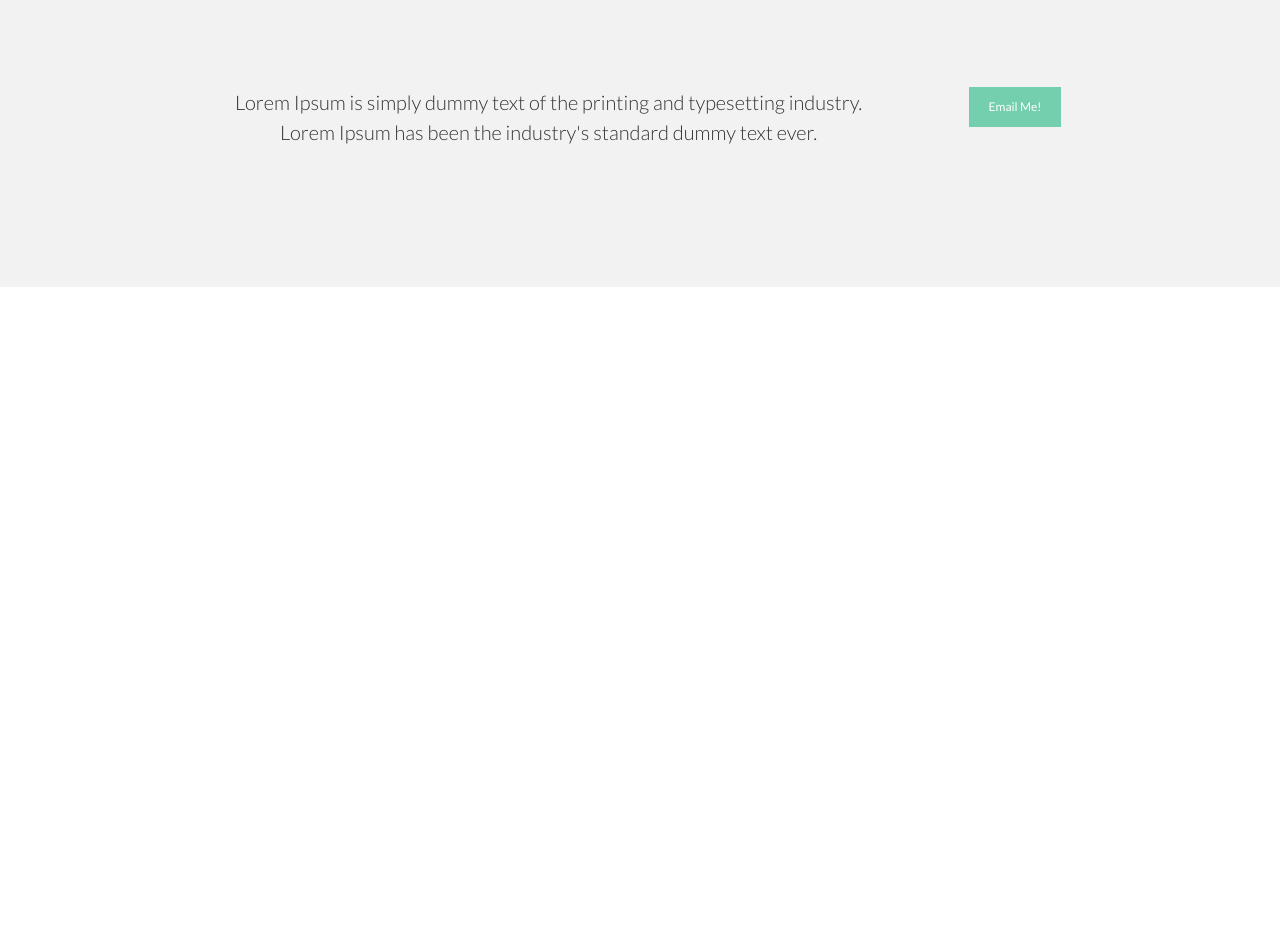
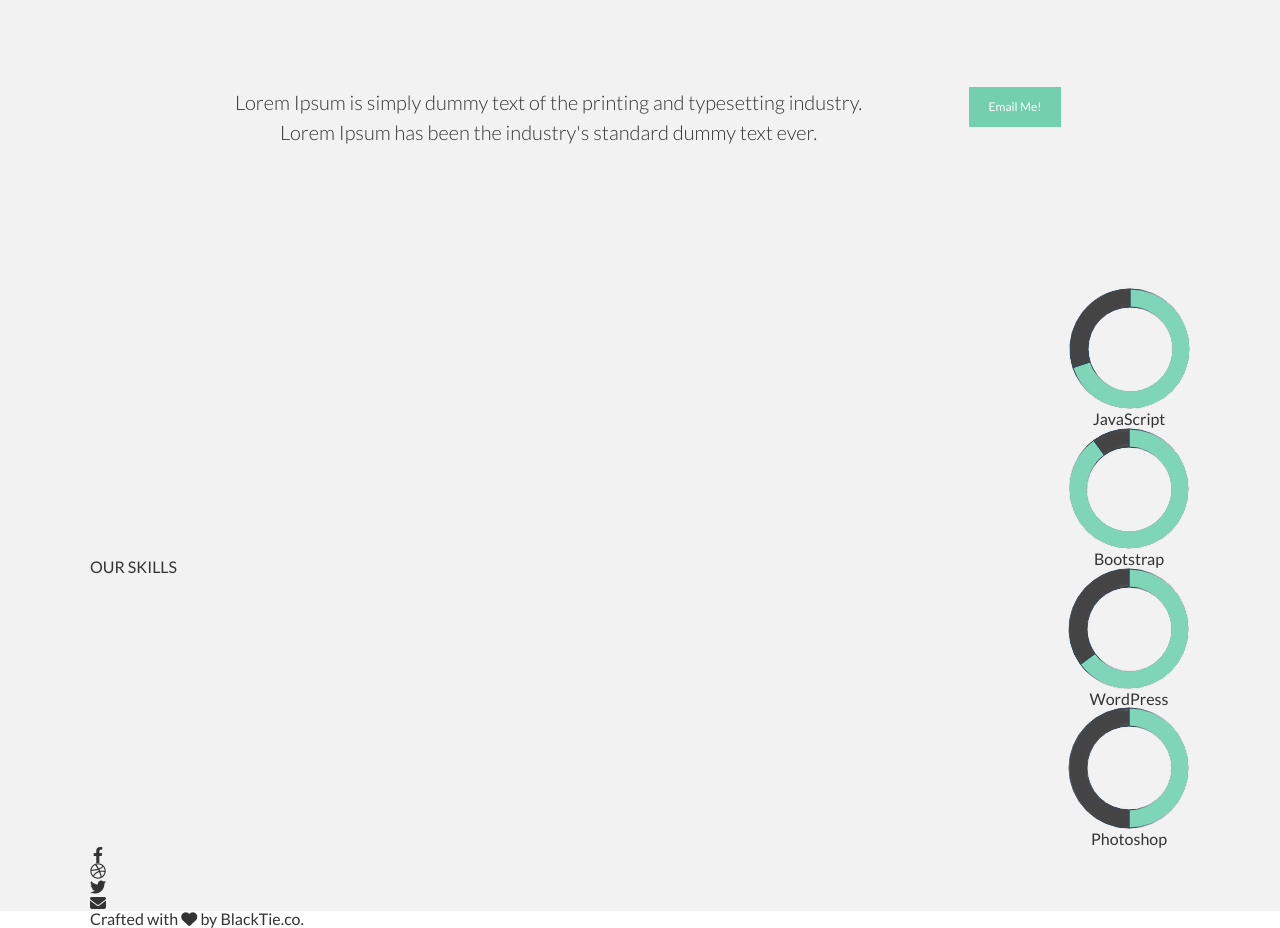
Before and after one commit to hikaru0947/Bolt-curriculum, a plain HTML site: page index.html in a window 1280 px wide. Shown: the part 1808-2736 px from the top of the page. Before the commit the page ends 2095 px from the top, so only its background shows below. Drawn offline with Linux system fonts and the light colour scheme.

Commit message:
[add]Bolt課題 Step3 section,nav,footerクラス追加

```diff
--- a/index.html
+++ b/index.html
@@ -73,19 +73,63 @@
       </article>
 
 
-      <section>
-        <div></div>
+      <section class="skills">
+        <div class="inner skills-inner">
+          <h2 class="skills-title">OUR SKILLS</h2>
+          <ul class="skills-list">
+            <li class="skills-item">
+              <img src="img/circle_01.png" alt="JavaScript">
+              <p>JavaScript</p>
+            </li>
+            <li class="skills-item">
+              <img src="img/circle_02.png" alt="Bootstrap">
+              <p>Bootstrap</p>
+            </li>
+            <li class="skills-item">
+              <img src="img/circle_03.png" alt="WordPress">
+              <p>WordPress</p>
+            </li>
+            <li class="skills-item">
+              <img src="img/circle_04.png" alt="Photoshop">
+              <p>Photoshop</p>
+            </li>
+          </ul>
+        </div>
       </section>
 
 
-      <nav>
-        <div></div>
+      <nav class="nav">
+        <div class="inner sns-inner">
+          <ul class="sns-list">
+            <li class="sns-item">
+              <div class="sns-box">
+                <i class="fa-brands fa-facebook-f"></i>
+              </div>
+            </li>
+            <li class="sns-item">
+              <div class="sns-box">
+                <i class="fa-brands fa-dribbble"></i>
+              </div>
+            </li>
+            <li class="sns-item">
+              <div class="sns-box">
+                <i class="fa-brands fa-twitter"></i>
+              </div>
+            </li>
+            <li class="sns-item">
+              <div class="sns-box">
+                <i class="fa-solid fa-envelope"></i>
+              </div>
+            </li>
+          </ul>
+        </div>
       </nav>
     </main>
 
-
-    <footer>
-      <div></div>
+    <footer class="footer">
+      <div class="inner footer-inner">
+        <small>Crafted with <i class="fa-solid fa-heart"></i> by BlackTie.co.</small>
+      </div>
     </footer>
   </body>
 </html>
```
